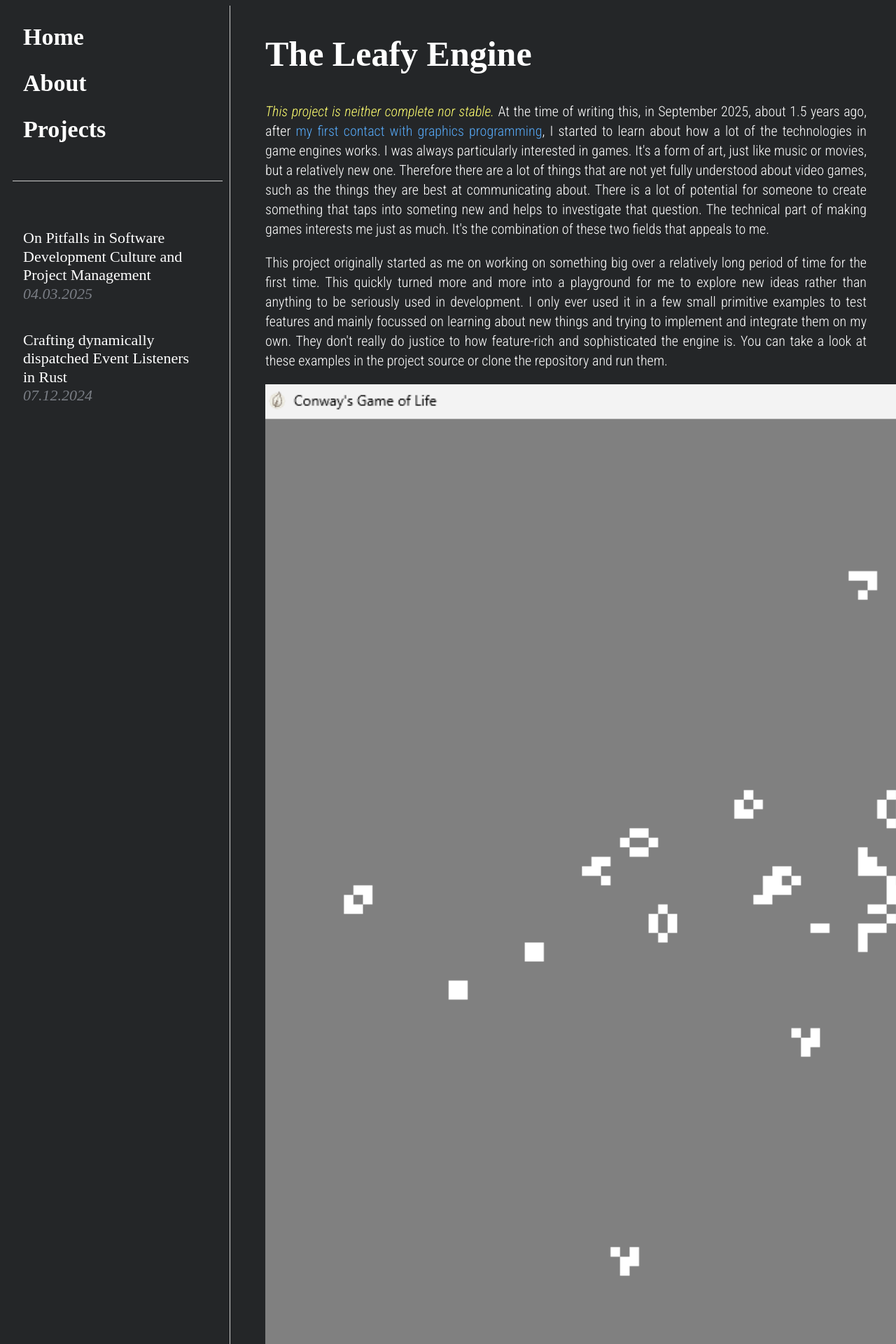
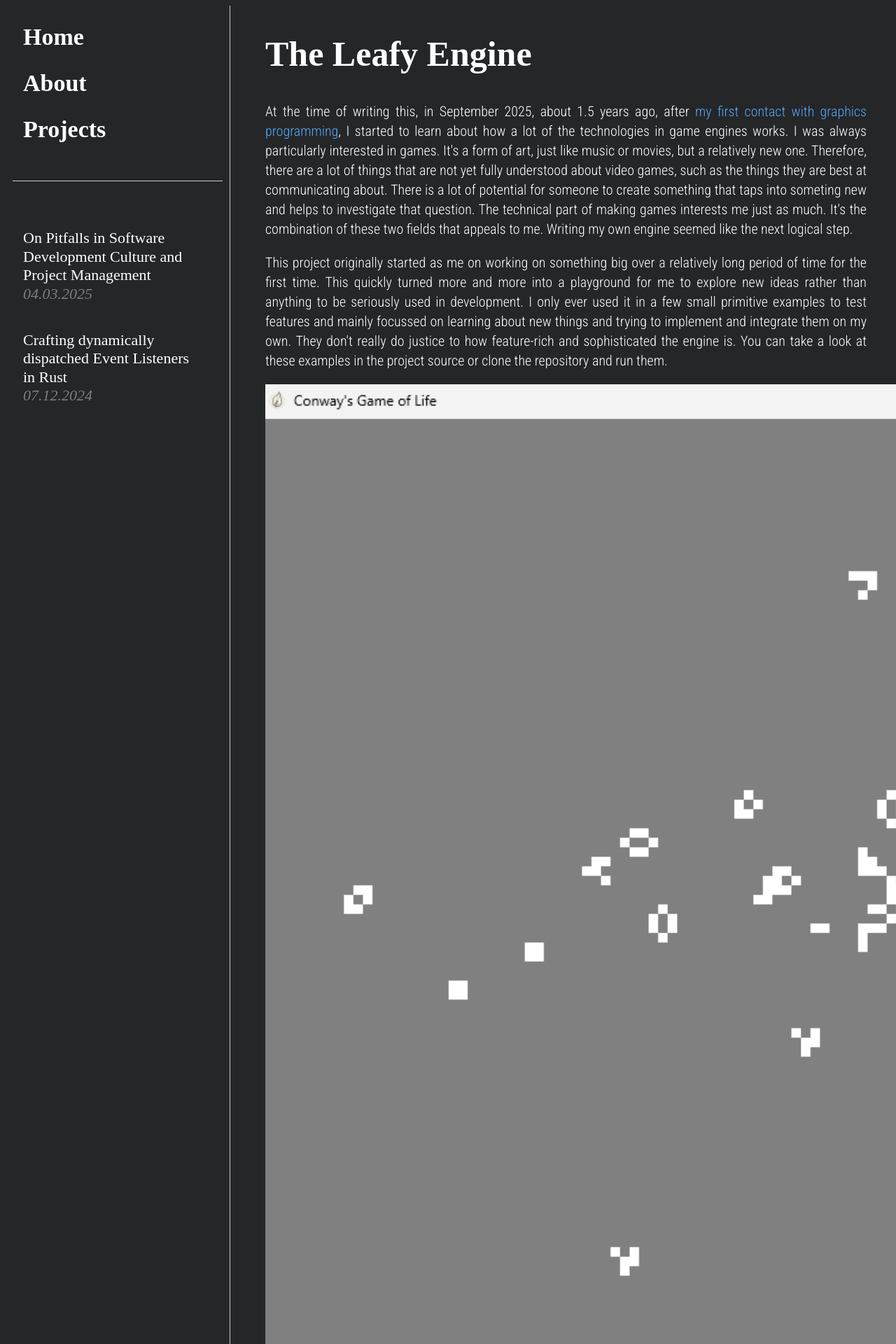
Before and after one commit to luca-jt/luca-jt.github.io, a Jekyll site: the page built from projects/game-engine/index.html, in a window 1280 px wide. Shown: the top 1920 px of the page at 70% size. Built offline with Jekyll 4.4.1, drawn with Linux system fonts in a browser that asks for light colours; nearby versions of some CDN libraries; some web fonts are replaced; some of the changed lines change nothing that is shown.

Commit message:
reordering

```diff
--- a/projects/game-engine/index.html
+++ b/projects/game-engine/index.html
@@ -5,7 +5,7 @@
 
 <h1>The Leafy Engine</h1>
 <p>
-<em>This project is neither complete nor stable.</em> At the time of writing this, in September 2025, about 1.5 years ago, after <a href="../sep">my first contact with graphics programming</a>, I started to learn about how a lot of the technologies in game engines works. I was always particularly interested in games. It's a form of art, just like music or movies, but a relatively new one. Therefore there are a lot of things that are not yet fully understood about video games, such as the things they are best at communicating about. There is a lot of potential for someone to create something that taps into someting new and helps to investigate that question. The technical part of making games interests me just as much. It's the combination of these two fields that appeals to me.
+At the time of writing this, in September 2025, about 1.5 years ago, after <a href="../sep">my first contact with graphics programming</a>, I started to learn about how a lot of the technologies in game engines works. I was always particularly interested in games. It's a form of art, just like music or movies, but a relatively new one. Therefore, there are a lot of things that are not yet fully understood about video games, such as the things they are best at communicating about. There is a lot of potential for someone to create something that taps into someting new and helps to investigate that question. The technical part of making games interests me just as much. It's the combination of these two fields that appeals to me. Writing my own engine seemed like the next logical step.
 </p>
 <p>
 This project originally started as me on working on something big over a relatively long period of time for the first time. This quickly turned more and more into a playground for me to explore new ideas rather than anything to be seriously used in development. I only ever used it in a few small primitive examples to test features and mainly focussed on learning about new things and trying to implement and integrate them on my own. They don't really do justice to how feature-rich and sophisticated the engine is. You can take a look at these examples in the project source or clone the repository and run them.
@@ -16,7 +16,7 @@
 
 <h2>Current State</h2>
 <p>
-I do not recommed using this engine for anything serious. There are a lot of features that are not yet implemented and probably never will be and also some architectual quirks that make it unergonomic to use in some respects. I have not worked on this project in a serious way for quite some time now. Compared to my relatively short net time of work experience, this project is already one of the older ones. Over the past 1.5 years while working on this project, I have significantly improved as a programmer and there is some baggage in terms of bad design choices that I've made in the past, that is not easy to get rid of. Additionally, Rust is a language that, even if it does some things right, is not really helping one solve the hard problems that arise when making games - quite the contrary actually. There are some good <a href="https://loglog.games/blog/leaving-rust-gamedev/">articles</a> on this.
+<em>This project is neither complete nor stable.</em> I do not recommed using this engine for anything serious. There are a lot of features that are not yet implemented and probably never will be and also some architectual quirks that make it unergonomic to use in some respects. I have not worked on this project in a serious way for quite some time now. Compared to my relatively short net time of work experience, this project is already one of the older ones. Over the past 1.5 years while working on this project, I have significantly improved as a programmer and there is some baggage in terms of bad design choices that I've made in the past, that is not easy to get rid of. Additionally, Rust is a language that, even if it does some things right, is not really helping one solve the hard problems that arise when making games - quite the contrary actually. There are some good <a href="https://loglog.games/blog/leaving-rust-gamedev/">articles</a> on this.
 I don't want to downplay the progress that I've made so far, though. After about 10000 lines of code the state of the project is already non-trivial. This project really opened my eyes to the fact that one can really create something meaningful if they just keep working on something rigorously.
 </p>
 <p>
@@ -25,8 +25,8 @@
 
 <h2>Functionality</h2>
 <p>
-What I wanted to achieve with this project was a way for me to be able to quickly test new things I want to learn. I wanted to automate a lot of the trickery you have to do e.g. just to get a functional windowed app up and running. Fun (or sad) fact: simply rendering something reliably at a stable frame rate is actually an unsolved problem with computers. There are whole talks that discuss this at length -- it's kinda bananas.
-The way you use the engine is by writing your own app that runs in the environment of the engine. That way a lot of different systems can operate on your stuff in a runtime-environment. You provide the functionality that gets called automatically (<i>This is actually one of the desing quirks that I am not a really big fan of any more, especially if the engine is supposed to exist as a standalone module. I tried working against this in a few ways, but it's not worth it. A good rule of thumb probably is: Don't treat the users of your module like they are stupid, a lot of the time they will need access to some internal stuff. Private data is mostly an anti-pattern.</i>). If you combine that with a generalized entity data storage, the engine can do a lot of work out of the box.
+What I wanted to achieve with this project was a way for me to be able to quickly test new things I want to learn. I wanted to automate a lot of the trickery you have to do e.g. just to get a functional windowed app up and running. Fun (or sad) fact: simply rendering something reliably at a stable frame rate is actually an unsolved problem with computers. There are whole talks that discuss this at length - it's kinda bananas.
+The way you use the engine is by writing your own app that runs in the environment of the engine. That way a lot of different systems can operate on your stuff in a runtime-environment. You provide the functionality that gets called automatically (<i>This is actually one of the desing quirks that I am not a really big fan of any more, especially if the engine is supposed to exist as a standalone module. I tried working against this in a few ways, but it's not worth it. A good rule of thumb probably is: Don't treat the users of your module like they are stupid, a lot of the time they will eventually need access to some internal stuff. Private data is mostly an anti-pattern.</i>). If you combine that with a generalized entity data storage, the engine can do a lot of work out of the box.
 These are systems that are currently included in the engine:
 </p>
 <ul>
```
